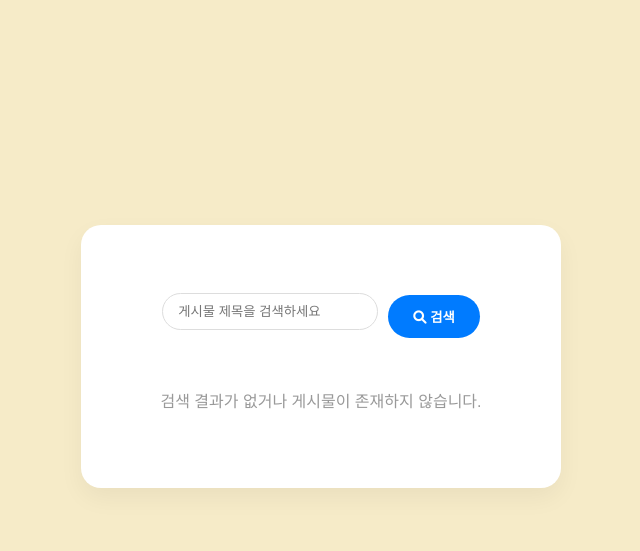
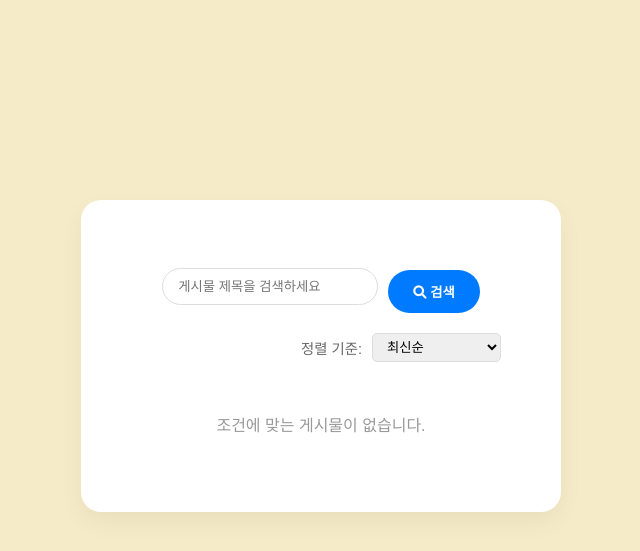
Before and after one commit to SSWU-LIKELION-14TH-BE/Django_ParkKyungSeo, a Django app: page /user/posts/ in a window 1280 px wide. Shown: the part 44-595 px from the top of the page, without its empty margins (319-959 px from the left). Run offline with Django 5.2, Linux system fonts and the light colour scheme.

Commit message:
feat:최신순 정렬(#12)

```diff
--- a/user/templates/post_list.html
+++ b/user/templates/post_list.html
@@ -3,60 +3,45 @@
 {% block content %}
 <div class="post-list-container" style="max-width: 800px; margin: 0 auto; padding: 20px;">
 
-    <div class="search-section" style="text-align: center; margin-bottom: 40px;">
-        <form action="{% url 'post_list' %}" method="GET" style="display: flex; justify-content: center; gap: 10px;">
-            <input type="text" name="q" value="{{ request.GET.q }}" placeholder="게시물 제목을 검색하세요"
-                   style="width: 60%; padding: 10px 15px; border: 1px solid #ddd; border-radius: 25px; outline: none;">
-            <button type="submit" class="main-btn" style="width: auto; padding: 10px 25px; border-radius: 25px; background-color: #007bff; color: white; border: none; cursor: pointer;">
-                <i class="fas fa-search"></i> 검색
-            </button>
+    <div class="list-header" style="margin-bottom: 30px;">
+        <form action="{% url 'post_list' %}" method="GET" id="search-form">
+            <div style="display: flex; justify-content: center; gap: 10px; margin-bottom: 20px;">
+                <input type="text" name="q" value="{{ search_query }}" placeholder="게시물 제목을 검색하세요"
+                    style="width: 60%; padding: 10px 15px; border: 1px solid #ddd; border-radius: 25px; outline: none;">
+                <button type="submit" class="main-btn"
+                    style="width: auto; padding: 10px 25px; border-radius: 25px; background-color: #007bff; color: white; border: none; cursor: pointer;">
+                    <i class="fas fa-search"></i> 검색
+                </button>
+            </div>
+
+            <div style="display: flex; justify-content: flex-end; align-items: center; gap: 10px;">
+                <label for="sort" style="font-size: 0.9em; color: #666;">정렬 기준:</label>
+                <select name="sort" onchange="this.form.submit()"
+                    style="padding: 5px 10px; border: 1px solid #ddd; border-radius: 5px; outline: none; cursor: pointer;">
+                    <option value="latest" {% if sort_by == 'latest' %}selected{% endif %}>최신순</option>
+                    <option value="popular" {% if sort_by == 'popular' %}selected{% endif %}>인기순 (준비중)</option>
+                </select>
+            </div>
         </form>
     </div>
 
     <div class="posts-grid">
         {% for post in posts %}
-        <div class="post-item" style="background: white; border: 1px solid #eee; border-radius: 12px; padding: 20px; margin-bottom: 20px; box-shadow: 0 2px 5px rgba(0,0,0,0.05); transition: transform 0.2s;">
+        <div class="post-item"
+            style="background: white; border: 1px solid #eee; border-radius: 12px; padding: 20px; margin-bottom: 20px; box-shadow: 0 2px 5px rgba(0,0,0,0.05); transition: transform 0.2s;">
             <h3 style="margin-top: 0;">
                 <a href="{% url 'post_detail' post.pk %}" style="text-decoration: none; color: #333; font-size: 1.2em;">
                     {{ post.title }}
                 </a>
             </h3>
-
             <div style="color: #666; font-size: 0.9em; margin: 10px 0;">
                 <span>작성자: <strong>{{ post.author.nickname }}</strong></span>
                 <span style="margin-left: 15px;">{{ post.created_at|date:"Y-m-d" }}</span>
             </div>
-
-            <p style="margin: 10px 0;">
-                <span style="font-weight: bold; color: #555;">기술 스택:</span>
-                {% for stack in post.tech_stacks.all %}
-                <span style="background: #f0f2f5; padding: 2px 8px; border-radius: 10px; font-size: 0.85em; margin-right: 5px; color: #007bff;">
-                    #{{ stack.name }}
-                </span>
-                {% endfor %}
-            </p>
-
-            <div style="display: flex; justify-content: space-between; align-items: center; margin-top: 15px;">
-                {% if post.github_url %}
-                <a href="{{ post.github_url }}" target="_blank" style="color: #24292e; text-decoration: none; font-size: 0.9em;">
-                    <i class="fab fa-github"></i> GitHub 바로가기
-                </a>
-                {% else %}
-                <span></span>
-                {% endif %}
-                <span style="color: #ff6b6b; font-size: 0.9em;">❤️ {{ post.total_likes }}</span>
-            </div>
         </div>
         {% empty %}
-        <p style="text-align: center; color: #999; margin-top: 50px;">검색 결과가 없거나 게시물이 존재하지 않습니다.</p>
+        <p style="text-align: center; color: #999; margin-top: 50px;">조건에 맞는 게시물이 없습니다.</p>
         {% endfor %}
     </div>
 </div>
-
-<style>
-    .post-item:hover {
-        transform: translateY(-3px);
-        border-color: #007bff;
-    }
-</style>
 {% endblock %}
--- a/user/views.py
+++ b/user/views.py
@@ -201,7 +201,18 @@ def comment_create(request, pk):
 def post_list(request):
     search_query = request.GET.get('q', '')
     posts = Post.objects.prefetch_related('tech_stacks').all().order_by('-created_at')
+    sort_by = request.GET.get('sort', 'latest')
+
     if search_query:
         posts = posts.filter(title__icontains=search_query)
 
-    return render(request, 'post_list.html', {'posts': posts})
+    # 게시물 정렬
+    if sort_by == 'latest':
+        posts = posts.order_by('-created_at')
+
+    context = {
+        'posts': posts,
+        'search_query': search_query,
+        'sort_by': sort_by,
+    }
+    return render(request, 'post_list.html', context)
```
